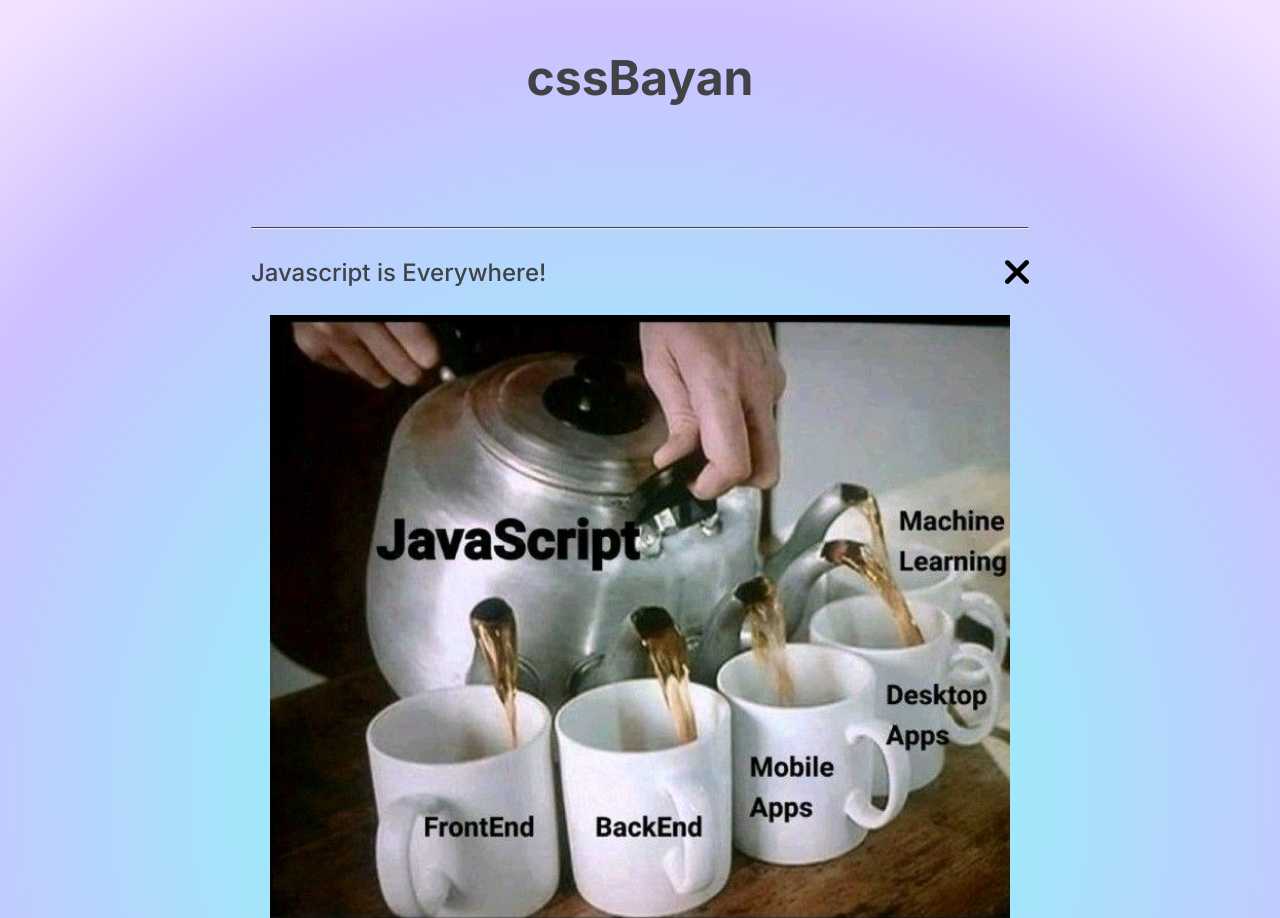
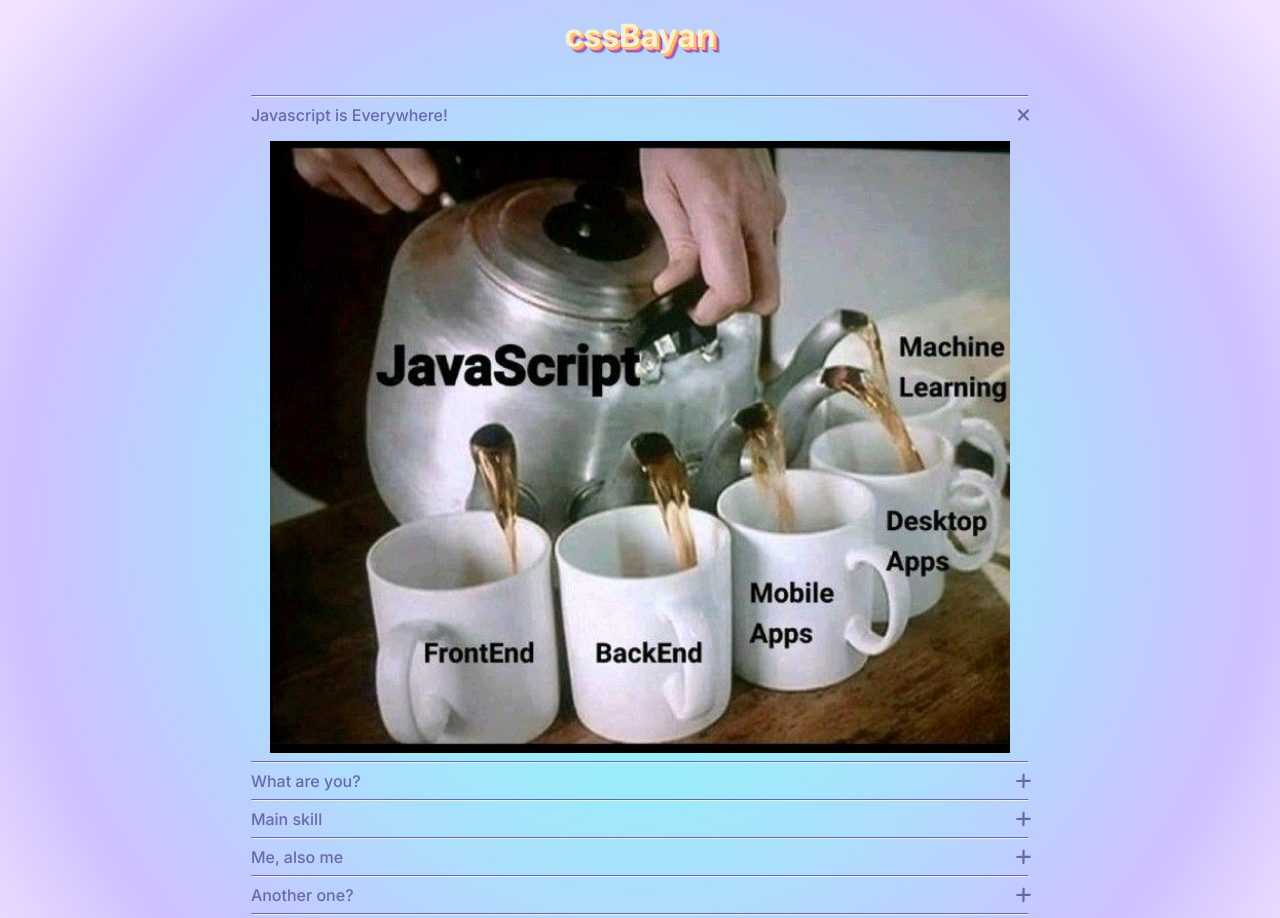
Before and after one commit to NixNi/cssBayan, a plain HTML site: page cssBayan/index.html in a window 1280 px wide. Shown: the top 918 px of the page. Drawn offline with Linux system fonts and the light colour scheme.

Commit message:
feat: add some awesome text styling (12.03.23 00:33)

```diff
--- a/cssBayan/index.html
+++ b/cssBayan/index.html
@@ -11,7 +11,7 @@
     <div class="content">
       <header class="header">
       <div class="container header__container">
-        <h1 class="header__title">cssBayan</h1>
+        <h1 class="header__title rainbow-text">cssBayan</h1>
       </div>
     </header>
     <main class="main">
--- a/cssBayan/styles/components/footer.css
+++ b/cssBayan/styles/components/footer.css
@@ -9,6 +9,7 @@
   margin-right: 1em;
   display: block;
   transition: all 200ms;
+  filter: var(--basic-icons-filter);
 }
 
 .footer__link {
@@ -21,12 +22,18 @@
 
 .footer__link__span {
   font-size: 2em;
-  color: var(--text-color);
+  color: var(--active-text-color);
   transition: all 200ms;
+  text-shadow: 1px 1px 0px #FFB650,
+    2px 2px 0px #FFD662,
+    3px 3px 0px  #FF80BF,
+    4px 4px 0px #EF5097,
+    5px 5px 0px #6868AC,
+    6px 6px 0px #90B1E0;
 }
 
 .footer__link:hover .footer__link__span{
-  color: var(--active-text-color);
+  color: var(--text-color);
 }
 .footer__link:hover .footer__img{
   filter: var(--active-icons-filter);
--- a/cssBayan/styles/components/header.css
+++ b/cssBayan/styles/components/header.css
@@ -2,4 +2,11 @@
   text-align: center;
   font-weight: 700;
   font-size: 2em;
+  text-shadow: 1px 1px 0px #FFB650,
+    2px 2px 0px #FFD662,
+    3px 3px 0px  #FF80BF,
+    4px 4px 0px #EF5097,
+    5px 5px 0px #6868AC,
+    6px 6px 0px #90B1E0;
+  color: var(--active-text-color)
 }
--- a/cssBayan/styles/components/meme/main.css
+++ b/cssBayan/styles/components/meme/main.css
@@ -10,11 +10,12 @@
 .meme {
   width: 95%;
   margin: auto;
+  cursor: pointer;
 }
 
 .meme__divider {
   border-top: 1px solid var(--text-color);
-  margin: 1em 0;
+  margin: 0.5em 0;
 }
 
 .meme__title {
@@ -29,8 +30,9 @@
 }
 
 .meme__wrapImg {
-  width: 1em;
+  width: 0.7em;
   transform: rotate(45deg);
+  filter:var(--basic-icons-filter)
 }
 
 .meme__image {
--- a/cssBayan/styles/main.css
+++ b/cssBayan/styles/main.css
@@ -1,27 +1,27 @@
-@import './reset.css';
-@import './variables.css';
-@import url('https://fonts.googleapis.com/css2?family=Inter:wght@300;400;500;700&display=swap');
-@import './components/header.css';
-@import './components/meme/main.css';
-@import './components/footer.css';
+@import "./reset.css";
+@import "./variables.css";
+@import url("https://fonts.googleapis.com/css2?family=Inter:wght@300;400;500;700&display=swap");
+@import "./components/header.css";
+@import "./components/meme/main.css";
+@import "./components/footer.css";
 
 * {
-  font-family: 'Inter', sans-serif;
+  font-family: "Inter", sans-serif;
 }
 
 html {
-  font-size: xx-large;
+  font-size: large;
 }
 
 body {
   background: var(--bg-color);
   background: var(--bg-gr-color);
-  color:var(--text-color);
+  color: var(--text-color);
 }
 
 .container {
   width: 60%;
-  margin: 2em auto;
+  margin: 1em auto;
 }
 
 .content {
@@ -31,25 +31,24 @@ body {
   min-height: 100vh;
   width: 100%;
 }
-
-@media (max-width:1440px) {
+@media (max-width: 1440px) {
   .container {
     width: 80%;
   }
-  html {
-    font-size: x-large;
-  }
 }
-@media (max-width:900px) {
-  .container {
-    width: 100%;
-  }
-  html {
-    font-size: large;
-  }
-}
-@media (max-width:420px) {
+@media (max-width:1280px) {
   html {
     font-size: medium;
   }
 }
+@media (max-width: 900px) {
+  .container {
+    width: 100%;
+  }
+
+}
+@media (max-width: 420px) {
+  html {
+    font-size: small;
+  }
+}
--- a/cssBayan/styles/variables.css
+++ b/cssBayan/styles/variables.css
@@ -1,8 +1,8 @@
 :root {
-  --text-color: rgba(50, 50, 50, 0.9);
-  --active-text-color: azure;
-  --active-icons-filter: invert(100%) sepia(34%) saturate(2430%)
-    hue-rotate(174deg) brightness(104%) contrast(107%);
+  --text-color: #6868AC;
+  --active-text-color: #F9f1cc;
+  --basic-icons-filter: invert(44%) sepia(10%) saturate(2925%) hue-rotate(202deg) brightness(88%) contrast(72%);
+  --active-icons-filter: invert(87%) sepia(22%) saturate(268%) hue-rotate(3deg) brightness(106%) contrast(95%);
   --bg-color: rgb(0, 255, 243);
   --bg-gr-color: radial-gradient(
     circle,
```
